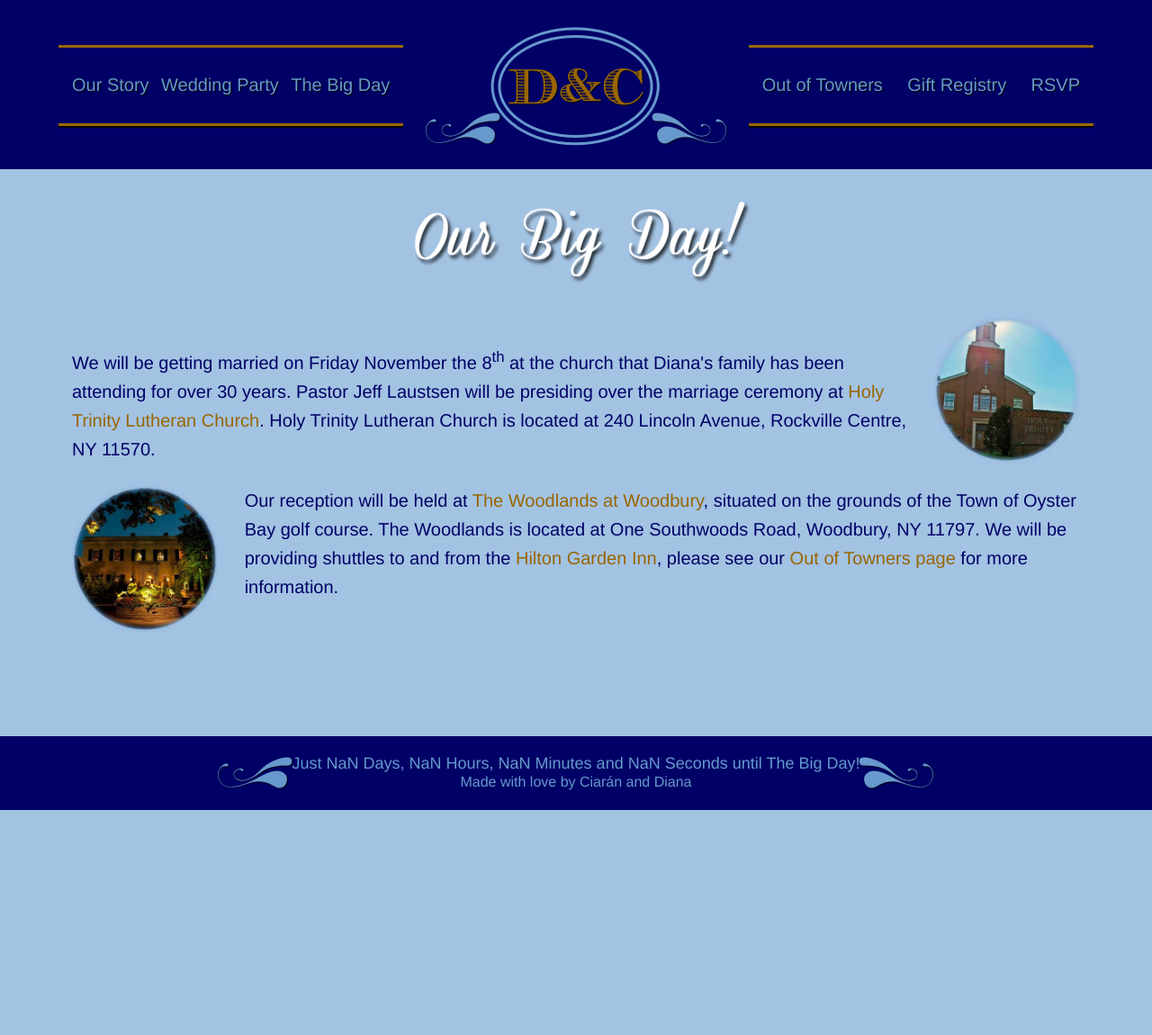
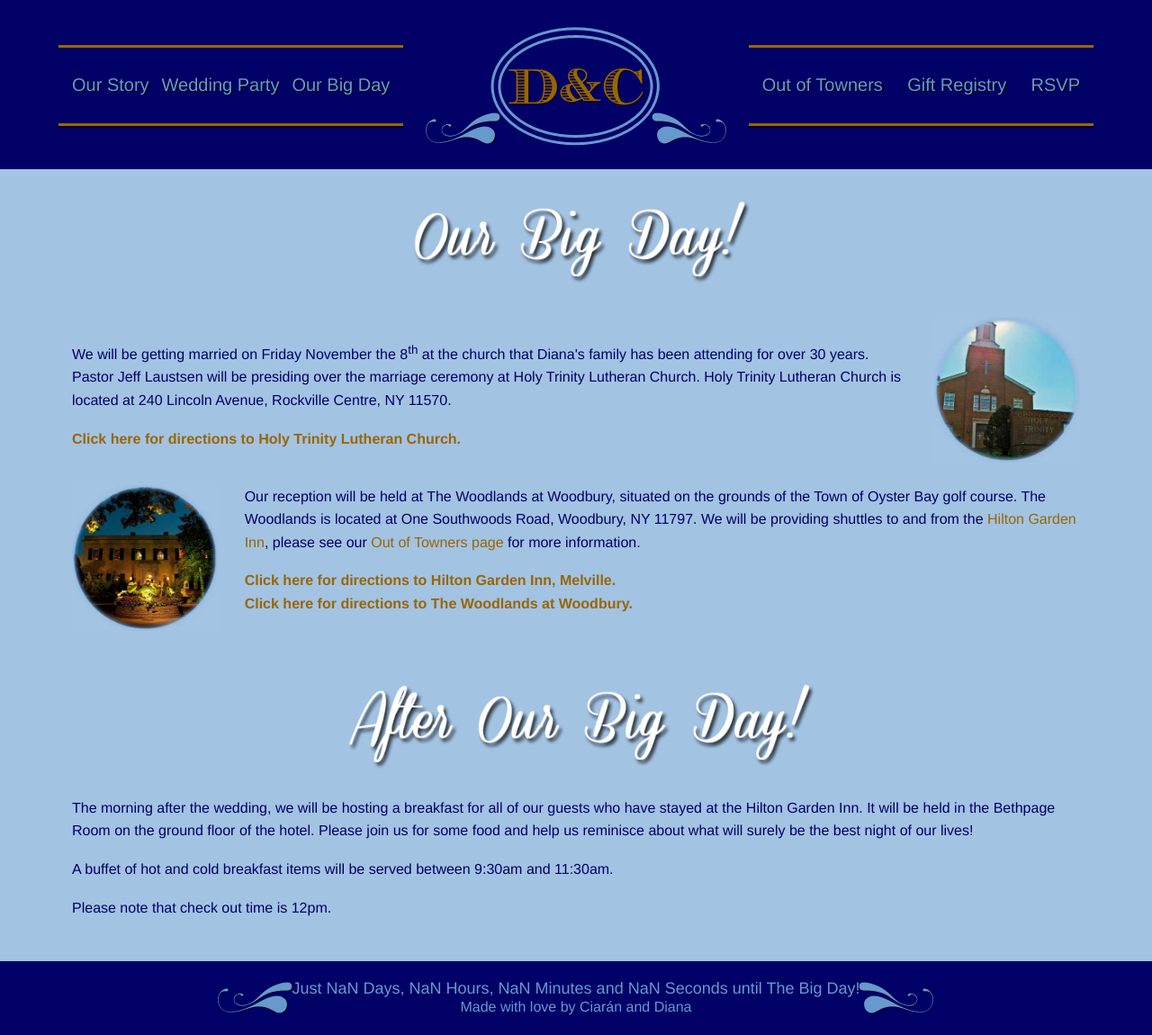
Before and after one commit to CiaranR/diana-and-ciaran, a Jekyll site: the page built from _posts/2012-12-21-The-Big-Day.html, in a window 1280 px wide. Shown: the whole page at 90% size. Built offline with Jekyll 4.4.1, drawn with Linux system fonts in a browser that asks for light colours; some web fonts are replaced; comment, search, counter and statistics services are not loaded; before the commit the page ends 900 px from its top, so only the background shows below that.

Commit message:
directions and day of update

```diff
--- a/_includes/header.html
+++ b/_includes/header.html
@@ -32,7 +32,7 @@
 				<p>
 					<a href="/Our-Story" class="left">Our Story</a>
 					<a href="/wedding-party">Wedding Party</a>
-					<a href="/the-big-day" class="right">The Big Day</a>
+					<a href="/our-big-day" class="right">Our Big Day</a>
 				</p>
 			</div>
 			<div class="four columns nav-center text-center">
--- a/_posts/2012-12-21-The-Big-Day.html
+++ b/_posts/2012-12-21-The-Big-Day.html
@@ -1,7 +1,7 @@
 ---
 layout: default
-title: The Big Day
-permalink: /the-big-day
+title: Our Big Day
+permalink: /our-big-day
 ---
 	<!-- title -->
 	<div class="row">
@@ -18,10 +18,13 @@ permalink: /the-big-day
 			<div class="ten columns">
 				<p> <br />
 					We will be getting married on Friday November the 8<sup>th</sup> at the church that Diana's family has been attending for over 30 years.
-					Pastor Jeff Laustsen will be presiding over the marriage ceremony at <a href="http://www.holytrinitylutheran.org/" target="_blank">Holy Trinity Lutheran Church</a>.
+					Pastor Jeff Laustsen will be presiding over the marriage ceremony at Holy Trinity Lutheran Church.
 					Holy Trinity Lutheran Church is located at 240 Lincoln Avenue, Rockville Centre, NY 11570.
 					<!--We will be providing shuttles to and from the church for those out-of-towners who have already checked into the Hilton Garden Inn.-->
 				</p>
+				<p><strong>
+					<a href="/church-directions">Click here for directions to Holy Trinity Lutheran Church.</a>
+				</strong></p>
 			</div>
 			<div class="two columns">
 				<p><img src="/images/day/church.jpg"  title="Holy Trinity Lutheran Church" alt="Holy Trinity Lutheran Church" width="200px" /></p>
@@ -33,10 +36,30 @@ permalink: /the-big-day
 			</div>
 			<div class="ten columns">
 				<p>
-					Our reception will be held at <a href="http://woodlandsatwoodbury.com/" target="_blank">The Woodlands at Woodbury</a>, situated on the grounds of the Town of Oyster Bay golf course.
+					Our reception will be held at The Woodlands at Woodbury, situated on the grounds of the Town of Oyster Bay golf course.
 					The Woodlands is located at One Southwoods Road, Woodbury, NY 11797.
 					We will be providing shuttles to and from the <a href="http://hiltongardeninn.hilton.com/en/gi/groups/personalized/J/JFKMLGI-ARW-20131107/index.jhtml" target="_blank">Hilton Garden Inn</a>, please see our <a href="/out-of-towners/">Out of Towners page</a> for more information.
 				</p>
+				<p><strong>
+					<a href="/hotel-directions">Click here for directions to Hilton Garden Inn, Melville.</a>
+					<br />
+					<a href="/woodlands-directions">Click here for directions to The Woodlands at Woodbury.</a>
+				</strong></p>
+			</div>
+		</div>
+		<!-- title 2 -->
+		<div class="row">
+			<div class="three columns"></div>
+			<div class="six columns day">
+				<img src="../images/after-our-big-day.png" alt="After The Big Day" />
+			</div>
+			<div class="three columns"></div>
+		</div>
+		<div class="row">
+			<div class="twelve columns">
+				<p> <br />The morning after the wedding, we will be hosting a breakfast for all of our guests who have stayed at the Hilton Garden Inn. It will be held in the Bethpage Room on the ground floor of the hotel. Please join us for some food and help us reminisce about what will surely be the best night of our lives!</p>
+				<p>A buffet of hot and cold breakfast items will be served between 9:30am and 11:30am.</p>
+				<p>Please note that check out time is 12pm.</p>
 			</div>
 		</div>
 	</div>
--- a/stylesheets/app.css
+++ b/stylesheets/app.css
@@ -215,8 +215,8 @@ form.custom div.custom.dropdown ul li { padding-top: 5px; padding-bottom: 5px; }
 	padding-bottom:30px;
 }
 #day-text p{
-color: #006;
-font-size: 20px;
+	color: #006;
+	font-size: 16px;
 }
 
 /* -----------------------------------------
```
Also changed, not shown: _posts/2012-12-21-Church-Directions.html (added, +34 -0 lines), _posts/2012-12-21-Hotel Directions.html (+7 -6 lines), _posts/2012-12-21-Woodlands-Directions.html (+11 -11 lines), images/after-our-big-day.png (added).
